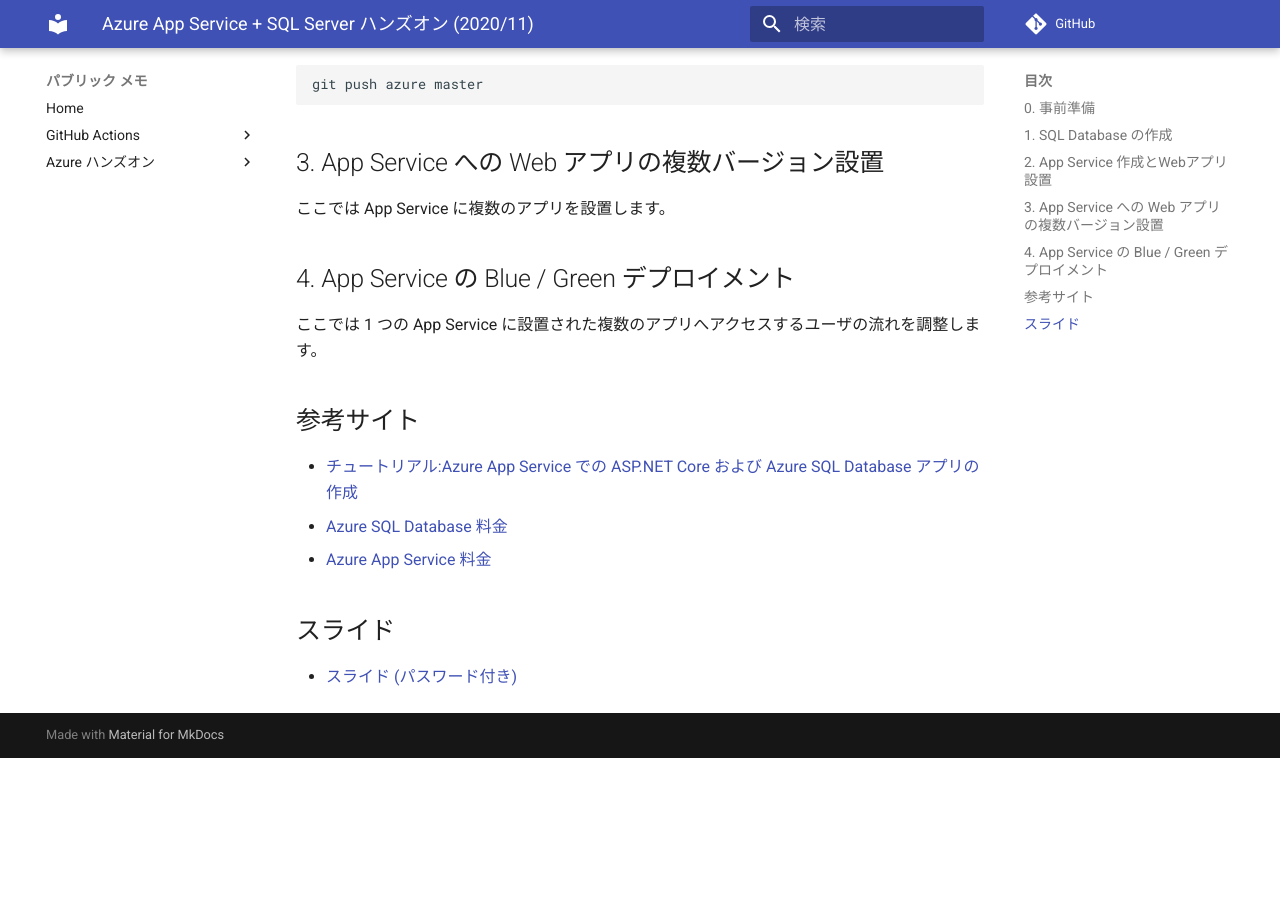
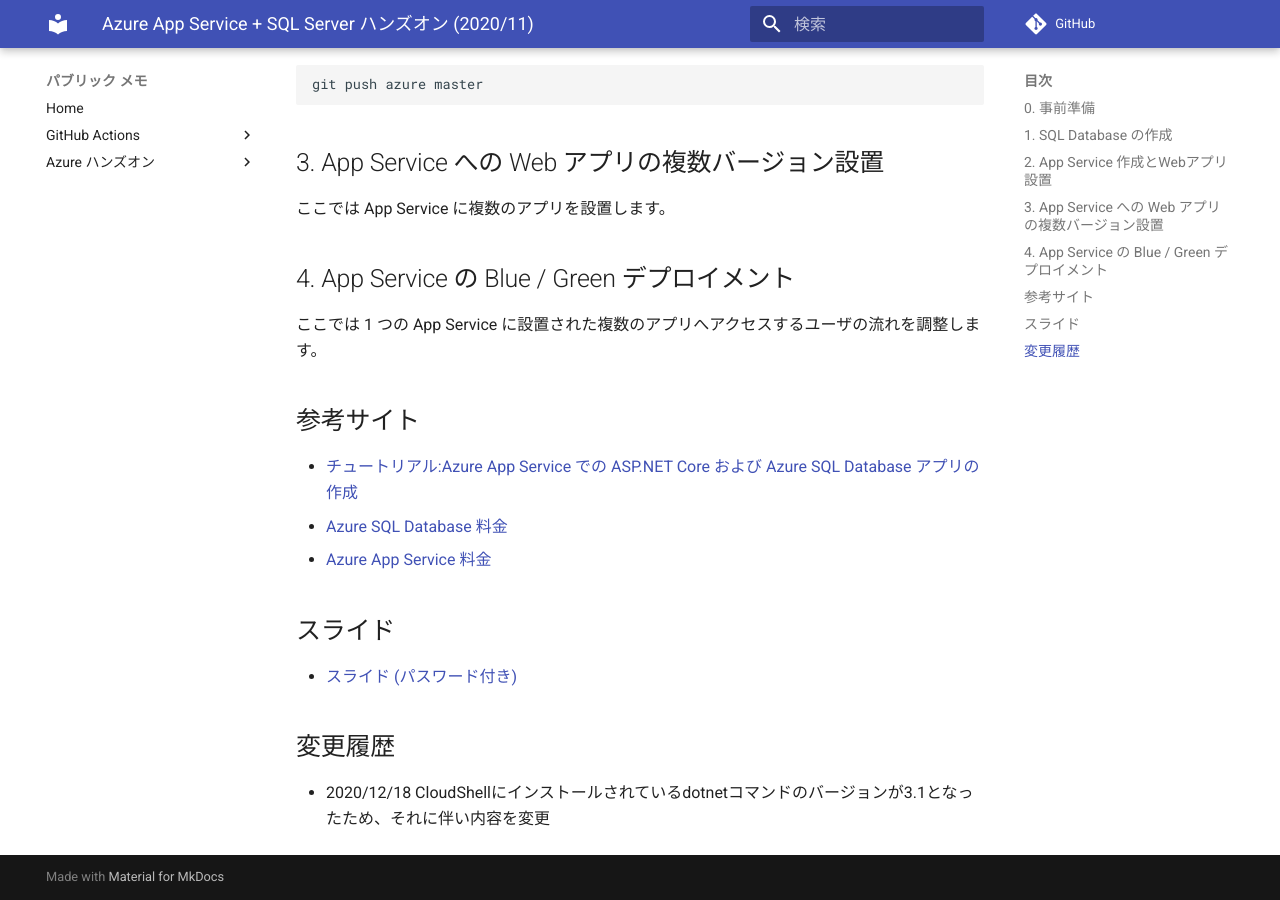
Before and after one commit to uenohajime/uenohajime.github.io, an MkDocs documentation site: the page built from docs/azure-handson/appservice-sqlserver/index.md, in a window 1280 px wide and 900 px high, scrolled down 3450 px. Built offline with MkDocs 1.6.1 and Material for MkDocs 9.7.7, drawn with Linux system fonts in a browser that asks for light colours; comment, search, counter and statistics services are not loaded; before the commit the page ends 4208 px from its top, so only the background shows below that.

Commit message:
Update index.md

```diff
--- a/docs/azure-handson/appservice-sqlserver/index.md
+++ b/docs/azure-handson/appservice-sqlserver/index.md
@@ -144,3 +144,7 @@
 ## スライド
 
 * [スライド (パスワード付き)](../../../pdf/AppService-NET-SQL-DB.zip)
+
+## 変更履歴
+
+* 2020/12/18 CloudShellにインストールされているdotnetコマンドのバージョンが3.1となったため、それに伴い内容を変更
```
